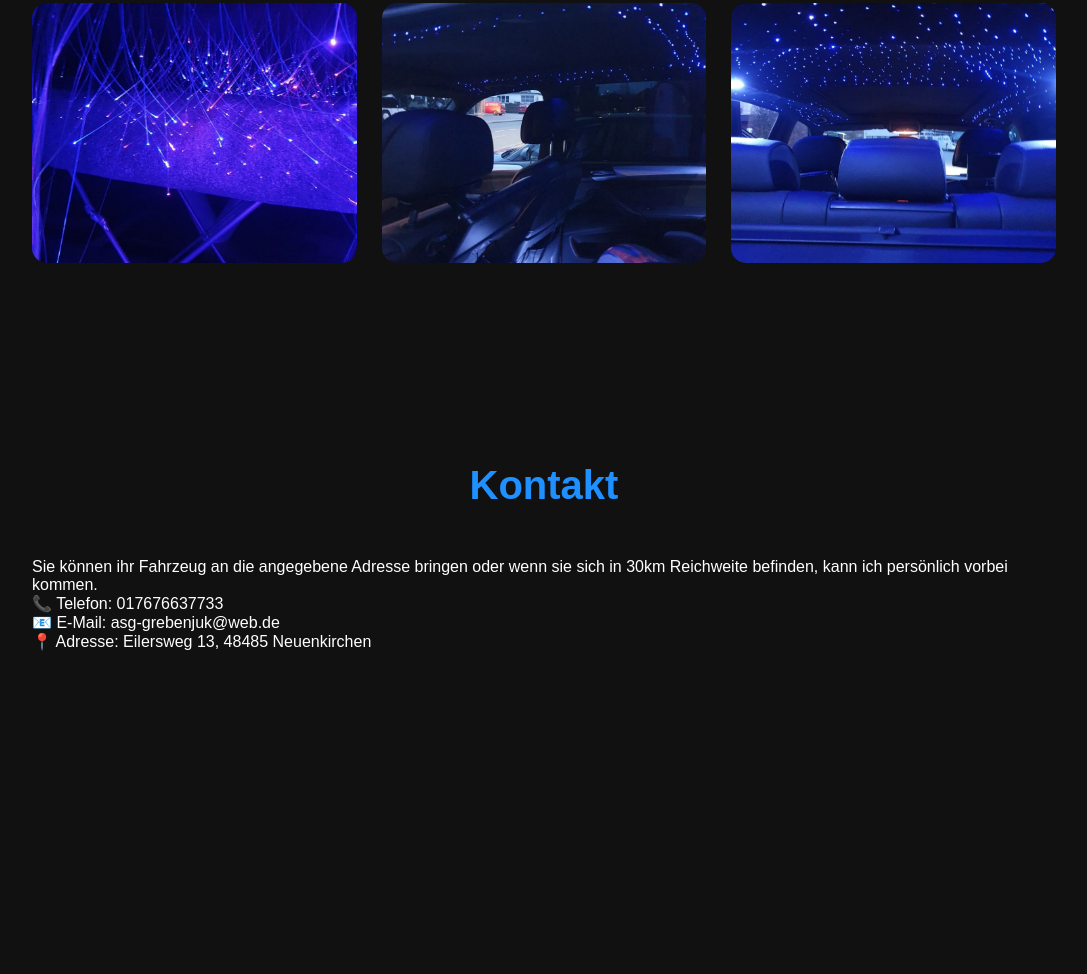
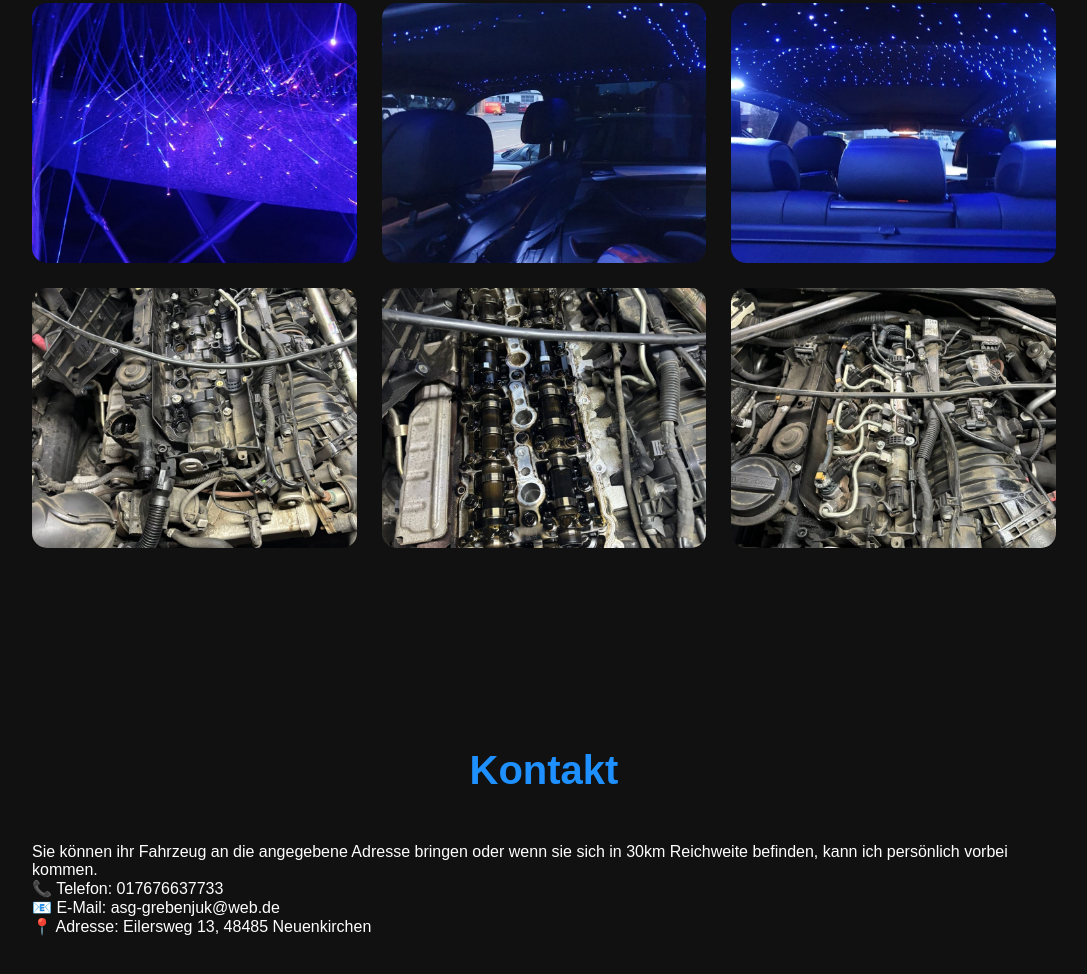
Before and after one commit to ASG-Grebenjuk0/ASG-Grebenjuk-Aufbereitung-Autoservice, a plain HTML site: page index.html in a window 1280 px wide. Shown: the part 6032-7006 px from the top of the page, without its empty margins (96-1183 px from the left). Before the commit the page ends 6783 px from the top, so only its background shows below. Drawn offline with Linux system fonts and the light colour scheme; a script that the page names is missing.

Commit message:
Fix HTML formatting and add missing images

```diff
--- a/index.html
+++ b/index.html
@@ -168,6 +168,9 @@ Hallo und herlich Willkommen bei ASG Grebenjuk. Ich heiße Alexander Grebenjuk u
 <img src="bilder/arbeit43.jpg" alt="Arbeit 43">
 <img src="bilder/arbeit44.jpg" alt="Arbeit 44">
 <img src="bilder/arbeit45.jpg" alt="Arbeit 45">
+<img src="bilder/arbeit46.jpg" alt="Arbeit 46">
+<img src="bilder/arbeit47.jpg" alt="Arbeit 47">
+<img src="bilder/arbeit48.jpg" alt="Arbeit 48">
 
 
 
```
